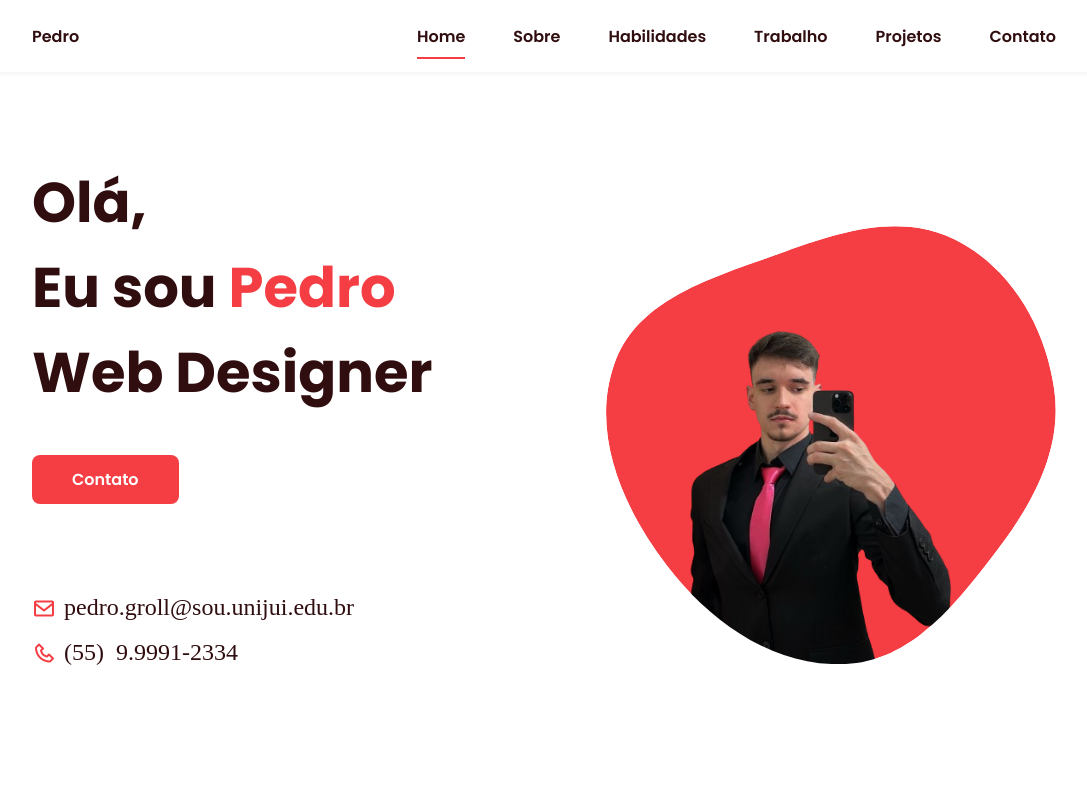
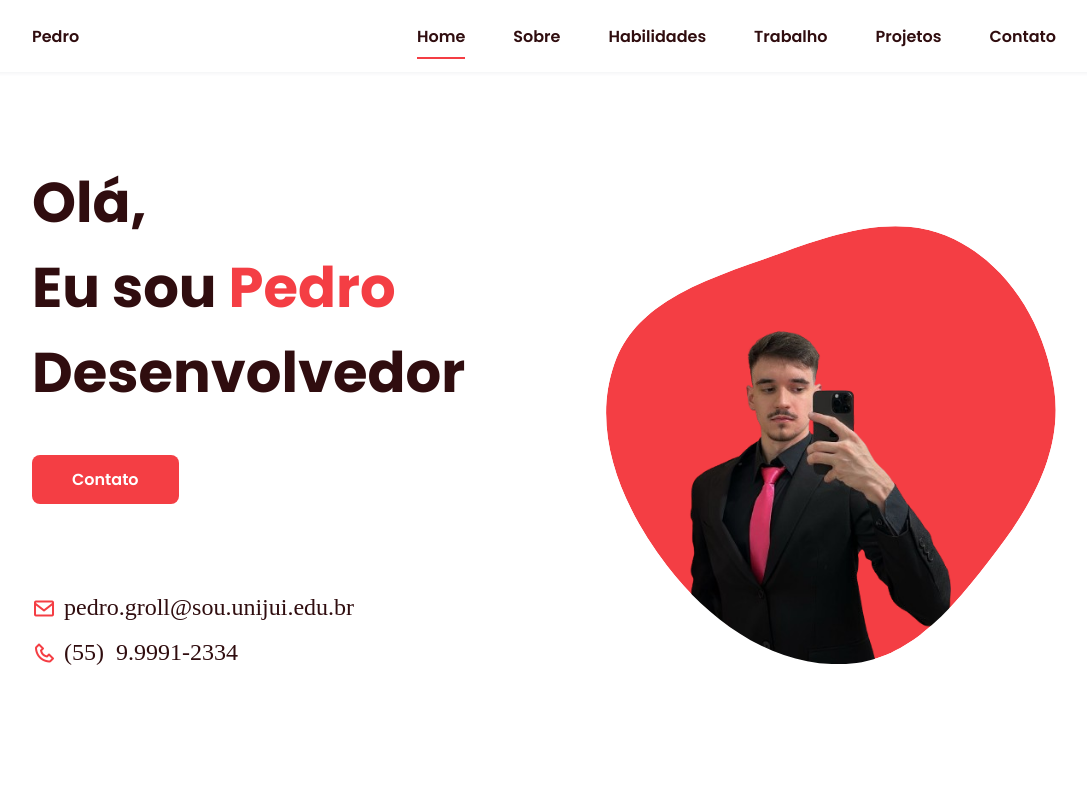
Before and after one commit to mrafalsk1/portfolio-colleage-assignment, a plain HTML site: page index.html in a window 1280 px wide. Shown: the top 800 px of the page, without its empty margins (96-1183 px from the left). Drawn offline with nearby package versions, Linux system fonts and the light colour scheme.

Commit message:
Update index.html

```diff
--- a/index.html
+++ b/index.html
@@ -10,7 +10,7 @@
     <!-- =====BOX ICONS===== -->
     <link href='https://cdn.jsdelivr.net/npm/boxicons@2.0.5/css/boxicons.min.css' rel='stylesheet'>
 
-    <title>Portfolio website complete</title>
+    <title>Portfolio</title>
 </head>
 
 <body>
@@ -42,7 +42,7 @@
         <!--===== HOME =====-->
         <section class="home bd-grid" id="home">
             <div class="home__data">
-                <h1 class="home__title">Olá,<br>Eu sou <span class="home__title-color">Pedro</span><br> Web Designer
+                <h1 class="home__title">Olá,<br>Eu sou <span class="home__title-color">Pedro</span><br> Desenvolvedor
                 </h1>
 
                 <a href="mailto:pedro.groll@sou.unijui.edu.br" class="button">Contato</a>
```
